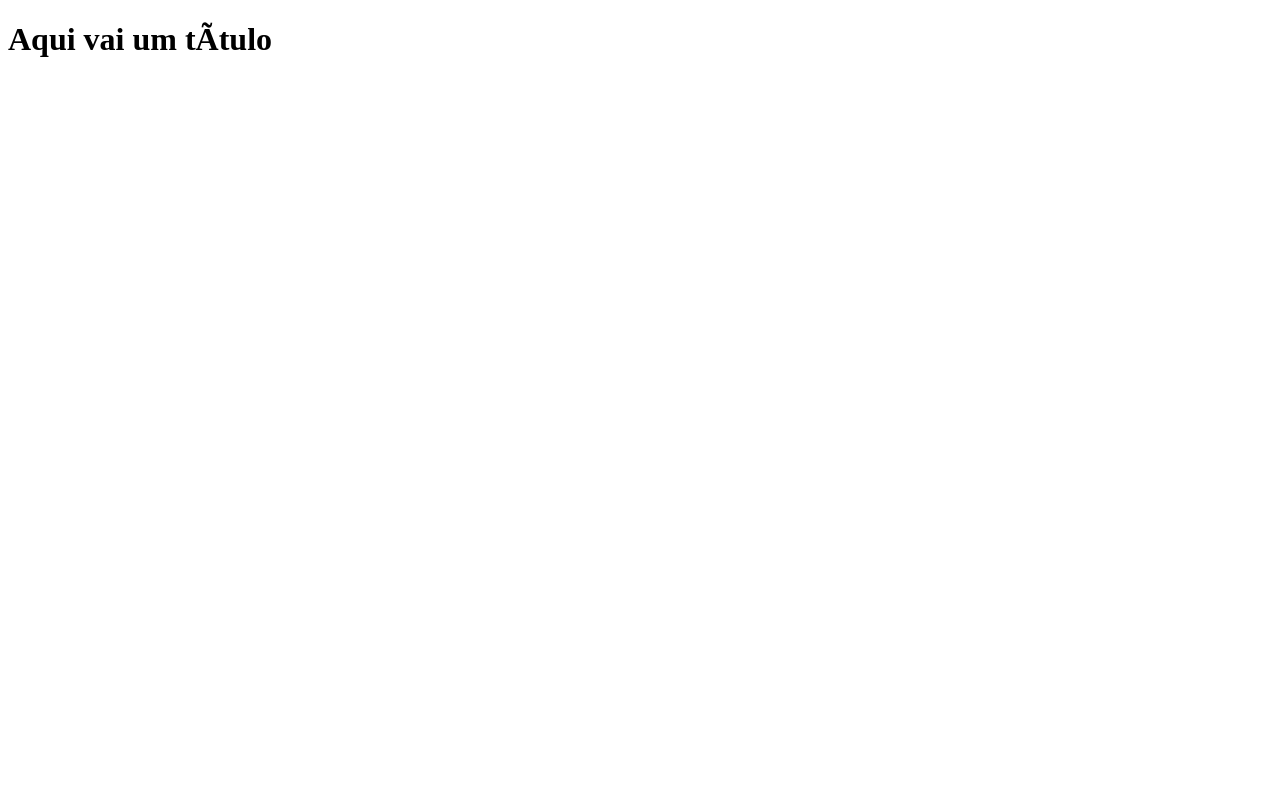
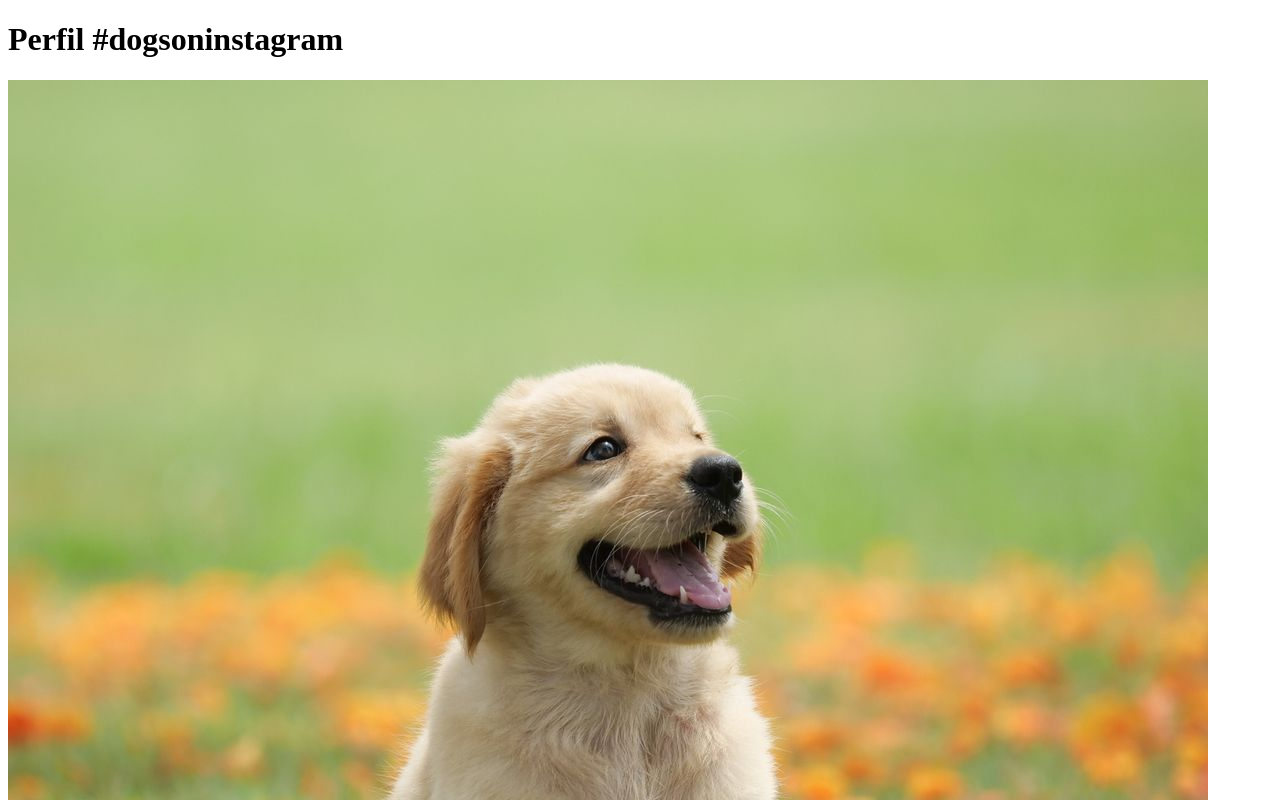
Before and after one commit to Gui-Devz/projeto-faculdade-descomplica, a plain HTML site: page index.html in a window 1280 px wide. Shown: the top 800 px of the page. Drawn offline with Linux system fonts and the light colour scheme.

Commit message:
adicionando imagem de cachorrinho

```diff
--- a/index.html
+++ b/index.html
@@ -4,7 +4,7 @@
 
 <head>
 
-  <title>Título da página</title>
+  <title>Fanpage de Cachorrinhos</title>
 
   <meta charset=“utf-8”>
 
@@ -12,7 +12,9 @@
 
 <body>
 
-  <h1>Aqui vai um título</h1>
+  <h1>Perfil #dogsoninstagram</h1>
+
+  <img src="images/dog.jpg" alt="cachorrinho" />
 
 </body>
 
```
Also changed, not shown: images/dog.jpg (added).
